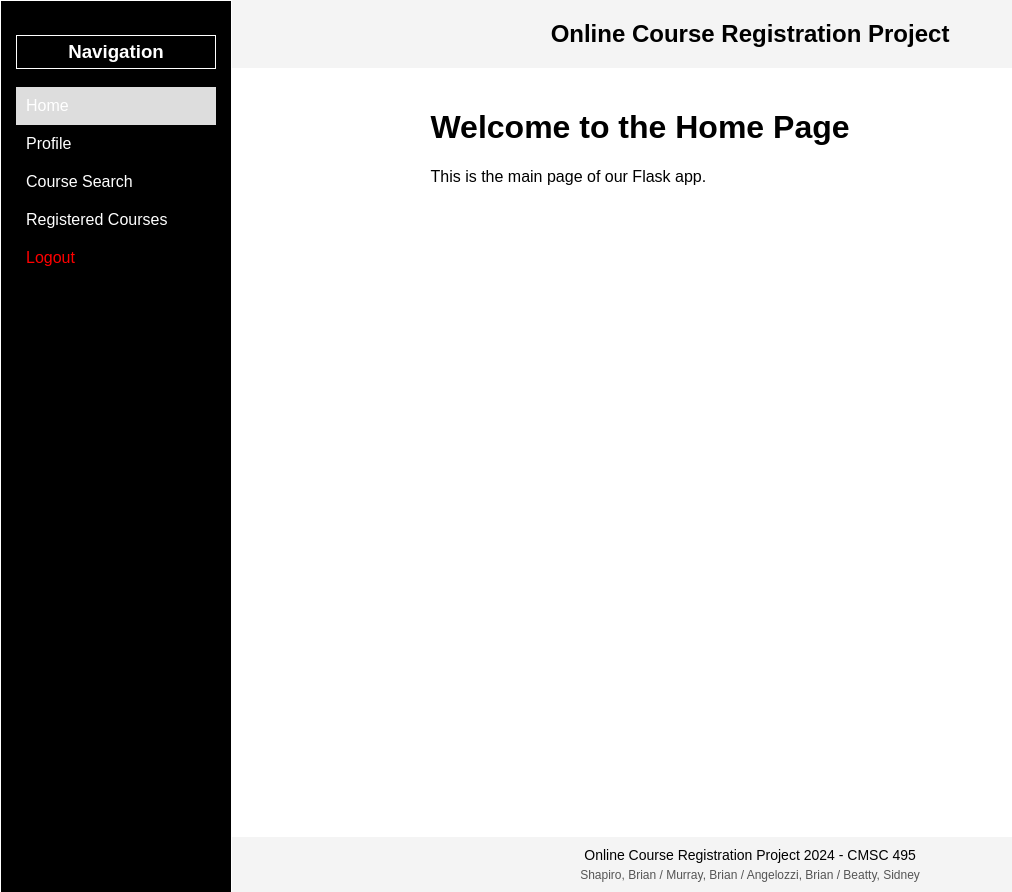
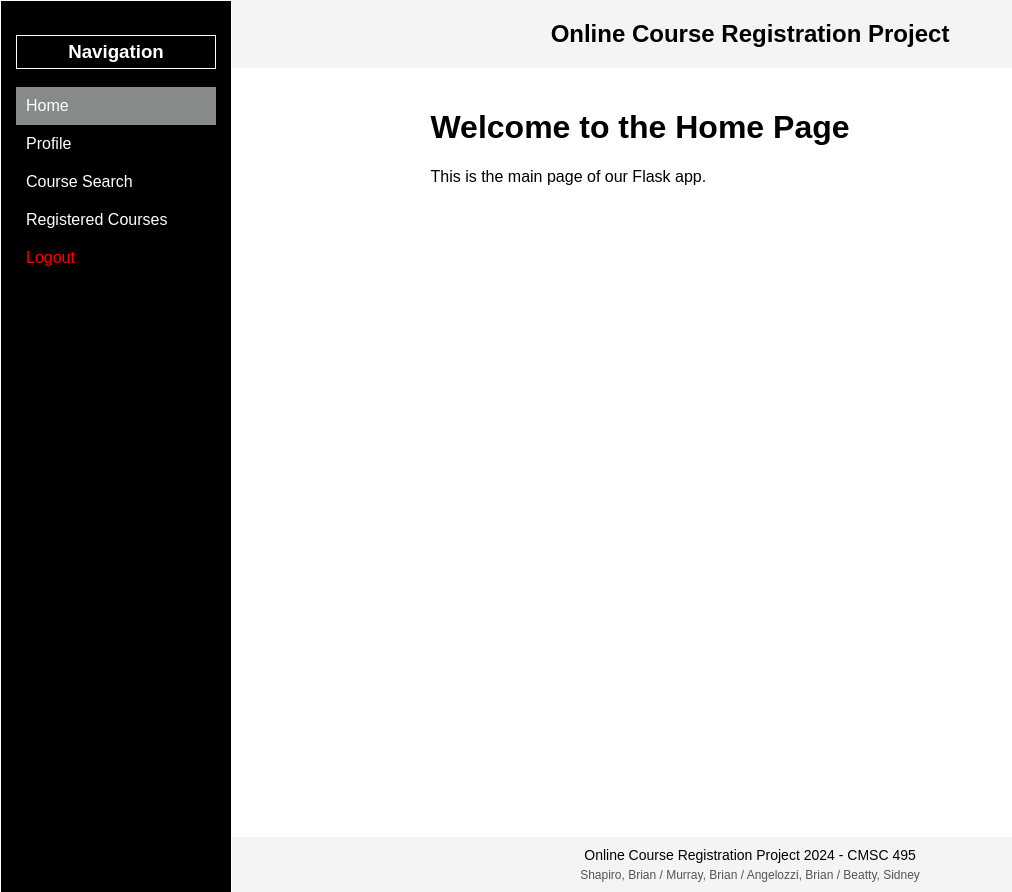
Before and after one commit to shapirobd/course_registration, a Flask app: page / in a window 1280 px wide, with the pointer over the restyled element. Shown: the whole page, without its empty margins (0-1012 px from the left). Run offline with Flask 3, Linux system fonts and the light colour scheme; the visitor is signed in with stand-in values (Sample User, id 1); parts of the project's set-up code (start-up, migrations or seed data) failed here and were passed over.

Commit message:
Update layout.html

```diff
--- a/templates/layout.html
+++ b/templates/layout.html
@@ -33,7 +33,7 @@
             text-decoration: none;
         }
         .sidenav a:hover, .sidenav form:hover {
-            background-color: #ddd;
+            background-color: #878a8a;
         }
         .sidenav form {
             margin: 0;
```
